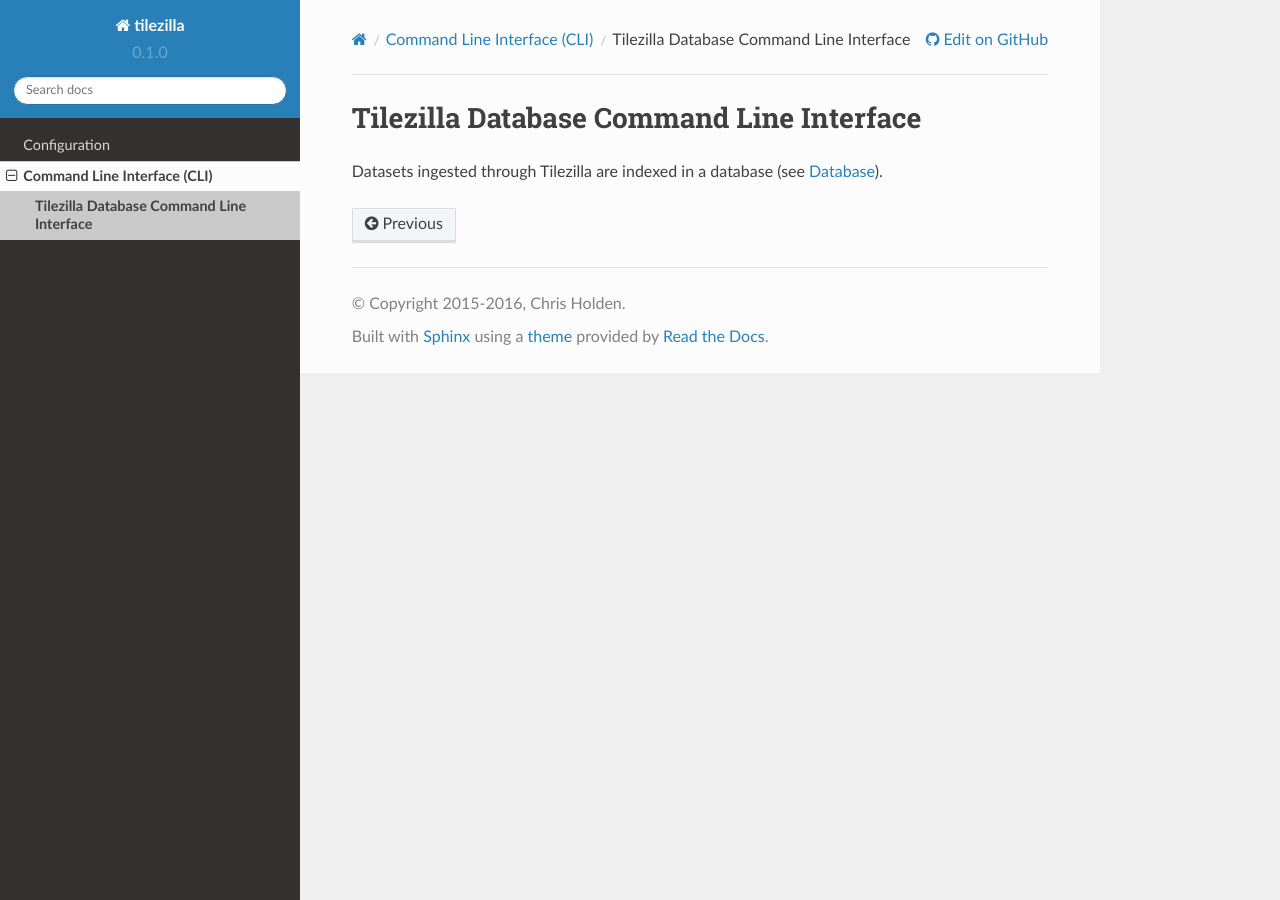
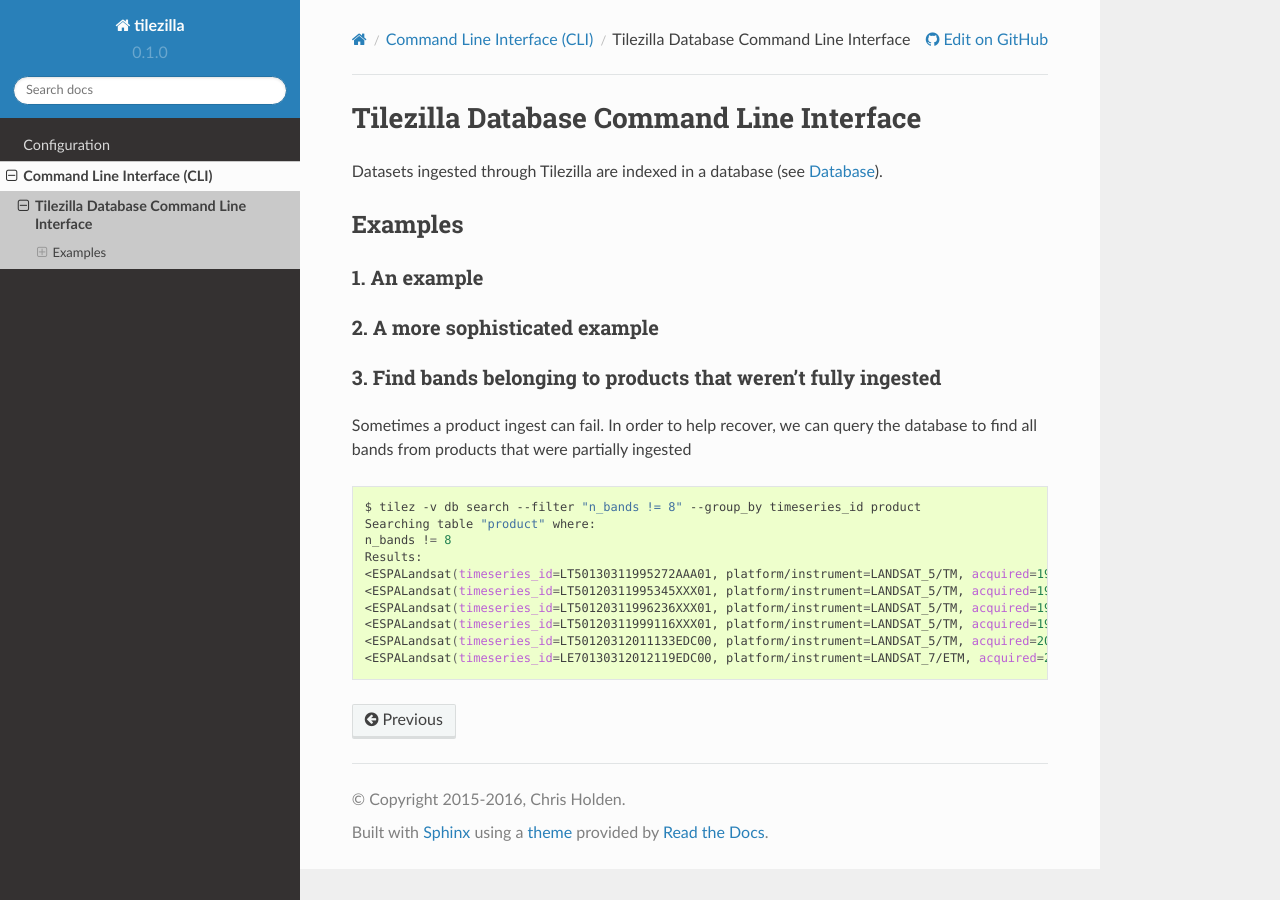
Before and after one commit to ceholden/tilezilla, a Sphinx documentation site: the page built from docs/source/guide/cli/guide_cli_db.rst, in a window 1280 px wide. Built offline with Sphinx 7.4.7 and the Read the Docs theme 2.0.0, drawn with Linux system fonts in a browser that asks for light colours.

Commit message:
Fix mock target & docstrings; add db cli doc skele

```diff
--- a/docs/source/conf.py
+++ b/docs/source/conf.py
@@ -29,7 +29,7 @@ MOCK_MODULES = [
     'osgeo',
     'affine',
     'shapely', 'shapely.geometry',
-    'pyyaml', 'jsonschema',
+    'yaml', 'jsonschema',
     'bs4'
 ]
 for mod_name in MOCK_MODULES:
--- a/docs/source/guide/cli/guide_cli_db.rst
+++ b/docs/source/guide/cli/guide_cli_db.rst
@@ -5,3 +5,30 @@ Tilezilla Database Command Line Interface
 =========================================
 
 Datasets ingested through Tilezilla are indexed in a database (see :ref:`guide_configuration_database`).
+
+Examples
+--------
+
+1. An example
+~~~~~~~~~~~~~
+
+2. A more sophisticated example
+~~~~~~~~~~~~~~~~~~~~~~~~~~~~~~~
+
+3. Find bands belonging to products that weren't fully ingested
+~~~~~~~~~~~~~~~~~~~~~~~~~~~~~~~~~~~~~~~~~~~~~~~~~~~~~~~~~~~~~~~
+
+Sometimes a product ingest can fail. In order to help recover, we can query the database to find all bands from products that were partially ingested
+
+.. code-block:: bash
+
+    $ tilez -v db search --filter "n_bands != 8" --group_by timeseries_id product
+    Searching table "product" where:
+    n_bands != 8
+    Results:
+    <ESPALandsat(timeseries_id=LT50130311995272AAA01, platform/instrument=LANDSAT_5/TM, acquired=1995-09-29T14:34:30.702088+00:00, n_bands=6)>
+    <ESPALandsat(timeseries_id=LT50120311995345XXX01, platform/instrument=LANDSAT_5/TM, acquired=1995-12-11T14:27:53.716000+00:00, n_bands=6)>
+    <ESPALandsat(timeseries_id=LT50120311996236XXX01, platform/instrument=LANDSAT_5/TM, acquired=1996-08-23T14:43:34.531031+00:00, n_bands=6)>
+    <ESPALandsat(timeseries_id=LT50120311999116XXX01, platform/instrument=LANDSAT_5/TM, acquired=1999-04-26T15:05:49.636038+00:00, n_bands=4)>
+    <ESPALandsat(timeseries_id=LT50120312011133EDC00, platform/instrument=LANDSAT_5/TM, acquired=2011-05-13T15:16:41.279038+00:00, n_bands=0)>
+    <ESPALandsat(timeseries_id=LE70130312012119EDC00, platform/instrument=LANDSAT_7/ETM, acquired=2012-04-28T15:27:40.959821+00:00, n_bands=6)>
```
Also changed, not shown: 2 other files.
